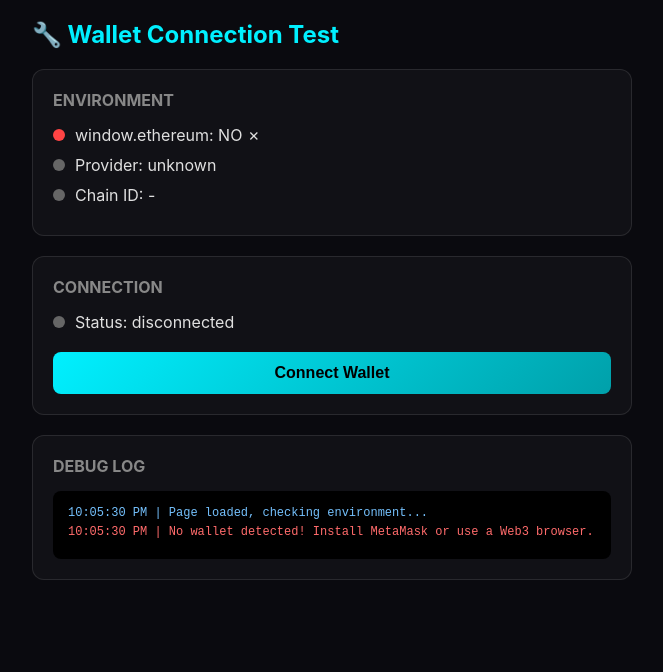
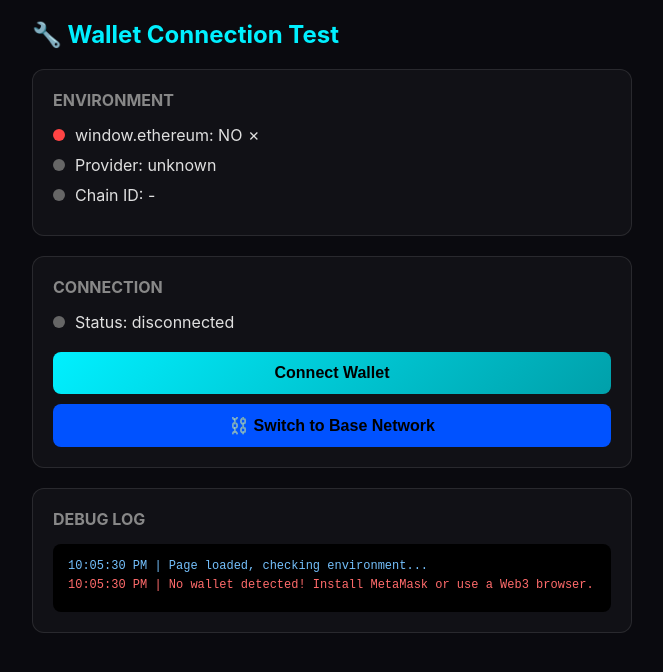
Before and after one commit to rekaldsi/agent-economy-hub, a website: page public/wallet-test.html in a window 1280 px wide. Shown: the whole page, without its empty margins (308-971 px from the left). Drawn offline with Linux system fonts and the light colour scheme.

Commit message:
Add Switch to Base button for network switching

```diff
--- a/public/wallet-test.html
+++ b/public/wallet-test.html
@@ -106,6 +106,7 @@
         <span class="address" id="wallet-address"></span>
       </div>
       <button id="connect-btn" onclick="testConnect()">Connect Wallet</button>
+      <button onclick="switchToBase()" style="background: #0052FF; margin-top: 10px;">⛓️ Switch to Base Network</button>
     </div>
 
     <div class="card">
@@ -262,3 +263,37 @@
   </script>
 </body>
 </html>
+
+<script>
+// Add switch to Base function
+async function switchToBase() {
+  if (!window.ethereum) return alert('No wallet found');
+
+  try {
+    await window.ethereum.request({
+      method: 'wallet_switchEthereumChain',
+      params: [{ chainId: '0x2105' }], // 8453 in hex
+    });
+    location.reload();
+  } catch (switchError) {
+    // Chain not added, add it
+    if (switchError.code === 4902) {
+      try {
+        await window.ethereum.request({
+          method: 'wallet_addEthereumChain',
+          params: [{
+            chainId: '0x2105',
+            chainName: 'Base',
+            nativeCurrency: { name: 'Ethereum', symbol: 'ETH', decimals: 18 },
+            rpcUrls: ['https://mainnet.base.org'],
+            blockExplorerUrls: ['https://basescan.org']
+          }],
+        });
+        location.reload();
+      } catch (addError) {
+        console.error('Failed to add Base:', addError);
+      }
+    }
+  }
+}
+</script>
```
